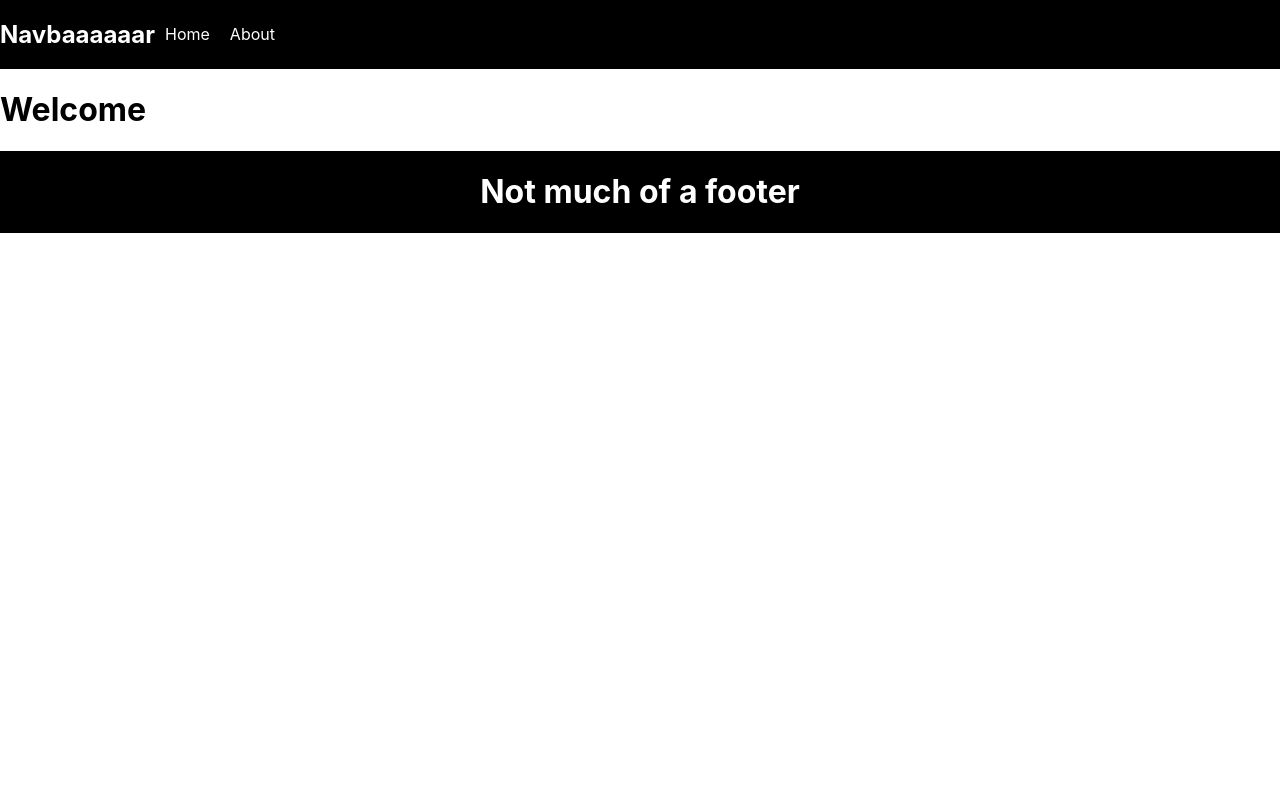
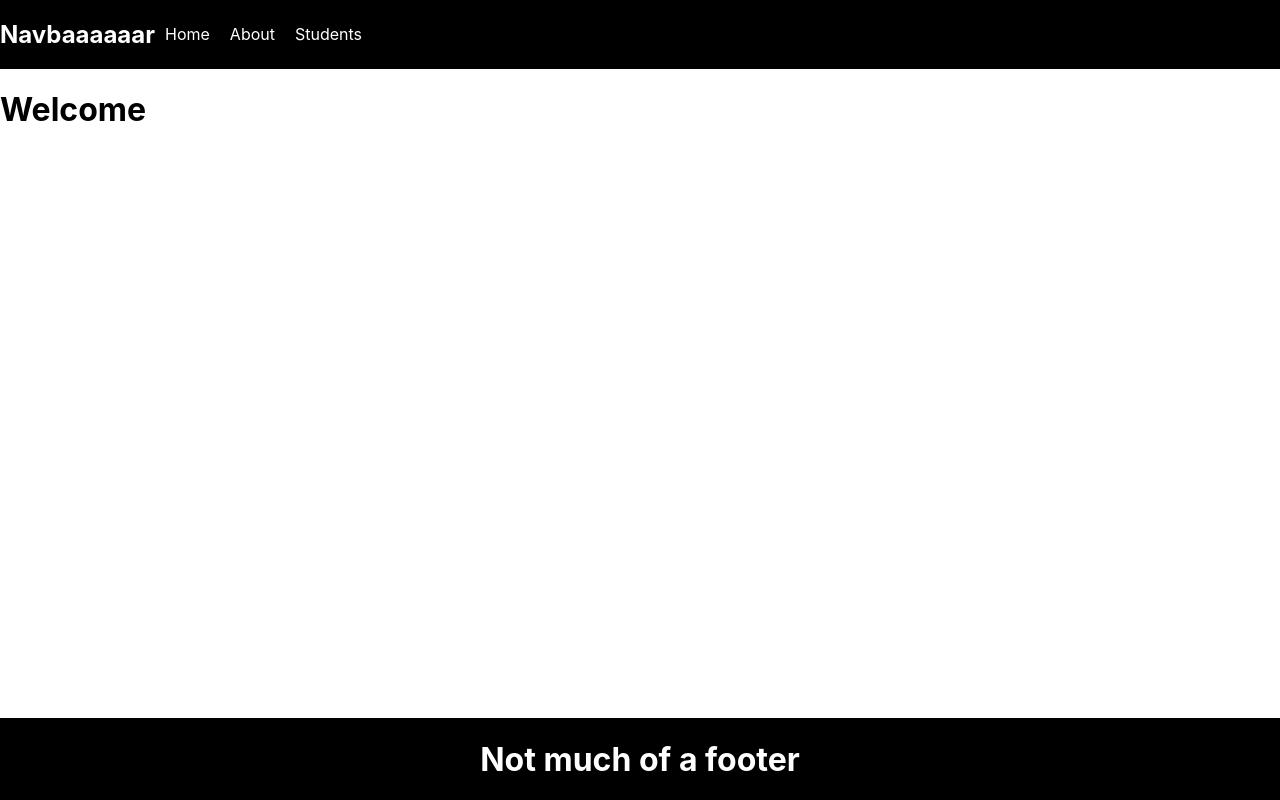
Before and after one commit to jtonneyck/project-3-client-with-layout-components, a React (Create React App) app: page / in a window 1280 px wide. Built offline with nearby package versions, Linux system fonts and the light colour scheme; no server answers.

Commit message:
deployment

```diff
--- a/src/App.js
+++ b/src/App.js
@@ -1,38 +1,24 @@
 import React, { Component } from 'react'
-import logo from './logo.svg';
-import './App.css';
-import axios from "axios";
 import {Route} from "react-router-dom";
 import Home from "./pages/Home";
 import About from "./pages/About";
+import Students from "./pages/Students";
 
 class App extends Component {
   constructor(props) {
     super(props)
 
-    this.state = {
-         person: {}
-    }
+
   }
-  componentDidMount(){
-    axios.get("http://localhost:3000/name")
-      .then((response)=> {
-        this.setState({person: response.data})
-      })
-      .catch(err=> {
-        debugger
-      })
-  }
+
   render() {
     return (
       <div>
         <Route exact path="/" component={Home}/>
         <Route path="/about" component={About}/>
 
-        {this.state.person?
-          <h1>{this.state.person.name}</h1>:
-          <h1>Loading...</h1>
-        }
+        <Route path="/students" component={Students}/>
+
       </div>
     )
   }
--- a/src/components/Footer.scss
+++ b/src/components/Footer.scss
@@ -5,4 +5,7 @@
     h1 {
         color: white
     }
+    position: absolute;
+    bottom: 0;
+    width: 100%;
 }
--- a/src/components/Navbar.js
+++ b/src/components/Navbar.js
@@ -12,10 +12,12 @@ function Navbar() {
                 <div>
                     <Link to="logout">Logout</Link>
                     <Link to="Signup">Signup</Link>
+                    <Link to="/students">Students</Link>
                 </div>:
                 <div>
                     <Link to="/">Home</Link>
                     <Link to="/about">About</Link>
+                    <Link to="/students">Students</Link>
                 </div>
             }
         </nav>
--- a/src/components/Sidebar.js
+++ b/src/components/Sidebar.js
@@ -6,6 +6,8 @@ function Sidebar() {
         <div className="sidebar">
             <Link to="/">Home</Link>
             <Link to="/about">About</Link>
+            <Link to="/students">Students</Link>
+
         </div>
     )
 }
--- a/src/layout/Default.js
+++ b/src/layout/Default.js
@@ -3,11 +3,10 @@ import Navbar from "../components/Navbar";
 import Footer from "../components/Footer";
 function Default(props) {
     return (
-        <div>
+        <div className="default">
             <Navbar/>
                 {props.children}
             <Footer/>
-
         </div>
     )
 }
--- /dev/null
+++ b/src/layout/Default.scss
@@ -0,0 +1,4 @@
+.default {
+    position: relative;
+    min-height: 100vh;
+}
--- /dev/null
+++ b/src/pages/Students.js
@@ -0,0 +1,35 @@
+import React, { Component } from 'react'
+import DefaultLayout from "../layout/Default";
+import axios from "axios";
+
+class Students extends Component {
+    state = {
+        students: null,
+        error: null
+   }
+    componentDidMount(){
+        axios.get(`${process.env.REACT_APP_BASE_URL}/students`, {withCredentials: true})
+          .then((response)=> {
+            this.setState({students: response.data, error: null});
+          })
+          .catch(err=> {
+            this.setState({error: "an error occured"});
+          })
+      }
+    render() {
+        return (
+            <DefaultLayout>
+                {this.state.students?
+                    this.state.students.map(student=> <h1>{`${student.firstname} ${student.lastname}`}</h1>)
+                    :
+                    <h1>Loading...</h1>
+                }
+                {
+                    this.state.error && <p>{this.state.erro}</p>
+                }
+            </DefaultLayout>
+        )
+    }
+}
+
+export default Students
```
Also changed, not shown: 1 other file (tests, documents, lock files or other folders).
